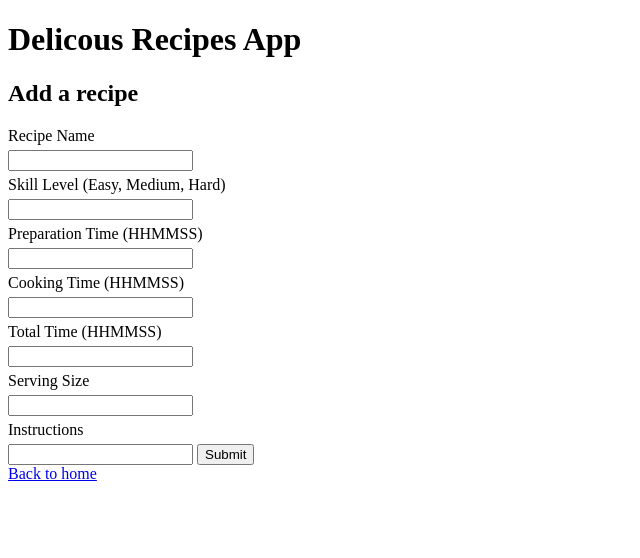
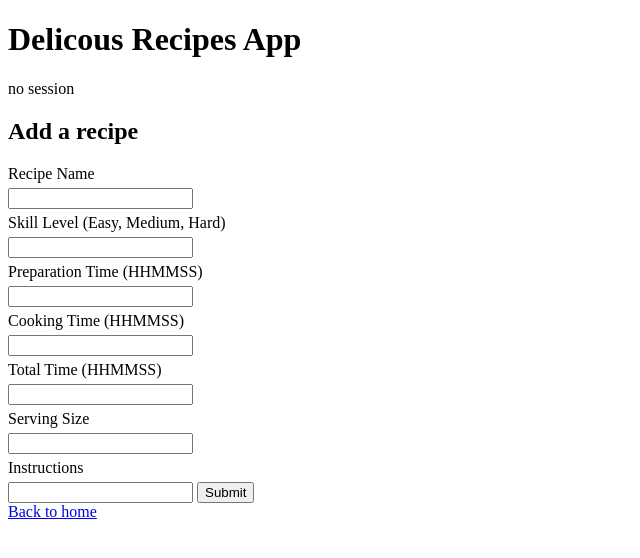
Before and after one commit to CPSC304GP33/Recipes, a PHP site: page /addRecipe.php in a window 1280 px wide. Shown: the top 558 px of the page, without its empty margins (0-640 px from the left). Run offline with PHP 8.4, Linux system fonts and the light colour scheme.

Commit message:
Update addRecipe.php

```diff
--- a/addRecipe.php
+++ b/addRecipe.php
@@ -1,5 +1,15 @@
 <?php include "templates/header.php"; ?>
 <?php
+  if(session_id() == '') {
+    session_start();
+  }
+
+  if(!empty($_SESSION['username'])) {
+     $username = $_SESSION['username'];
+     echo "Currently logged in as: ". $username . "<br>";
+  } else{
+     echo 'no session';
+  }
   if (isset($_POST['submit'])) {
     require "config.php";
     require "common.php";
@@ -56,7 +66,7 @@
       );
 
       $sql3 = "INSERT INTO Recipe (SkillLevel, Name, PrepTime, CookTime, InstructionID)
-      VALUES ('".$_POST['sl']."','".$_POST['name']."', '".$_POST['pt']."', '".$_POST['ct']."', $last_id)";
+      VALUES ('".$_POST['sl']."','".$_POST['name']."', '".$_POST['pt']."', '".$_POST['ct']."', $last_id, '".$_SESSION['username']."')";
 
       $statement = $connection->prepare($sql3);
       $statement->execute($new_rec);
```
